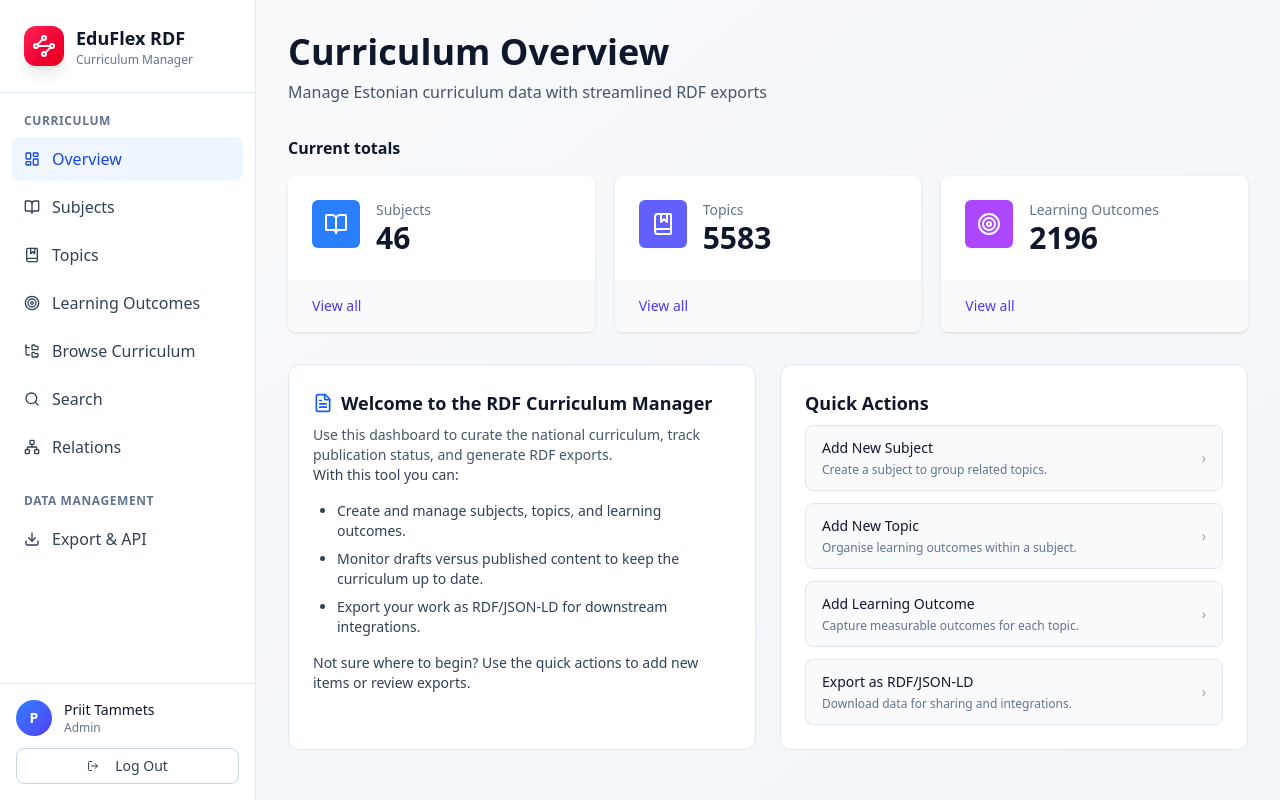
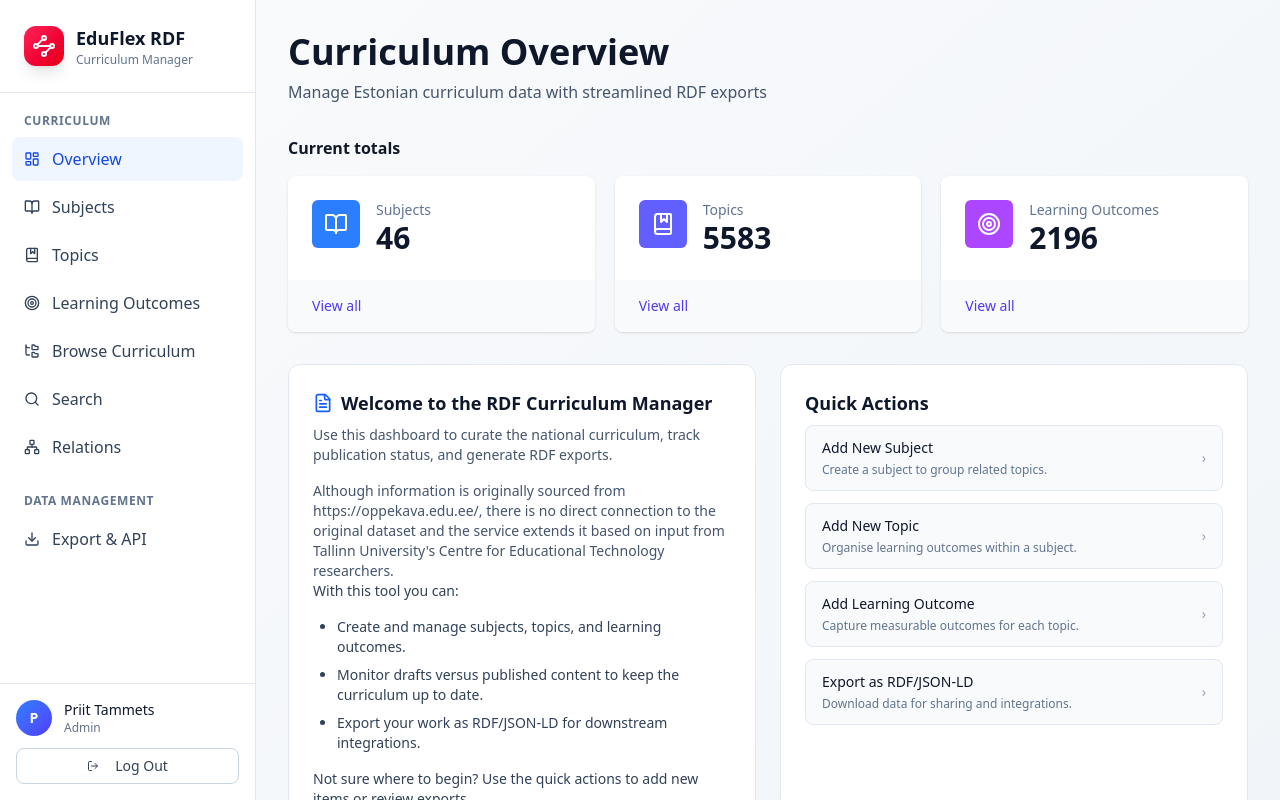
Before and after one commit to tammets/RDF-CM-demo, a React (Vite) app: page / in a window 1280 px wide. Built offline with nearby package versions, Linux system fonts and the light colour scheme.

Commit message:
add attribution note for data sourcing in Dashboard

```diff
--- a/src/pages/Dashboard.tsx
+++ b/src/pages/Dashboard.tsx
@@ -118,6 +118,10 @@ export default function Dashboard() {
               <p className="text-sm text-slate-600">
                 Use this dashboard to curate the national curriculum, track publication status, and generate RDF exports.
               </p>
+              <p className="text-sm text-slate-600 mt-4">
+                Although information is originally sourced from https://oppekava.edu.ee/, there is no direct connection to the original dataset and
+                the service extends it based on input from Tallinn University's Centre for Educational Technology researchers.
+              </p>
             </CardHeader>
             <CardContent>
               <div className="space-y-4 text-sm text-slate-700">
```
